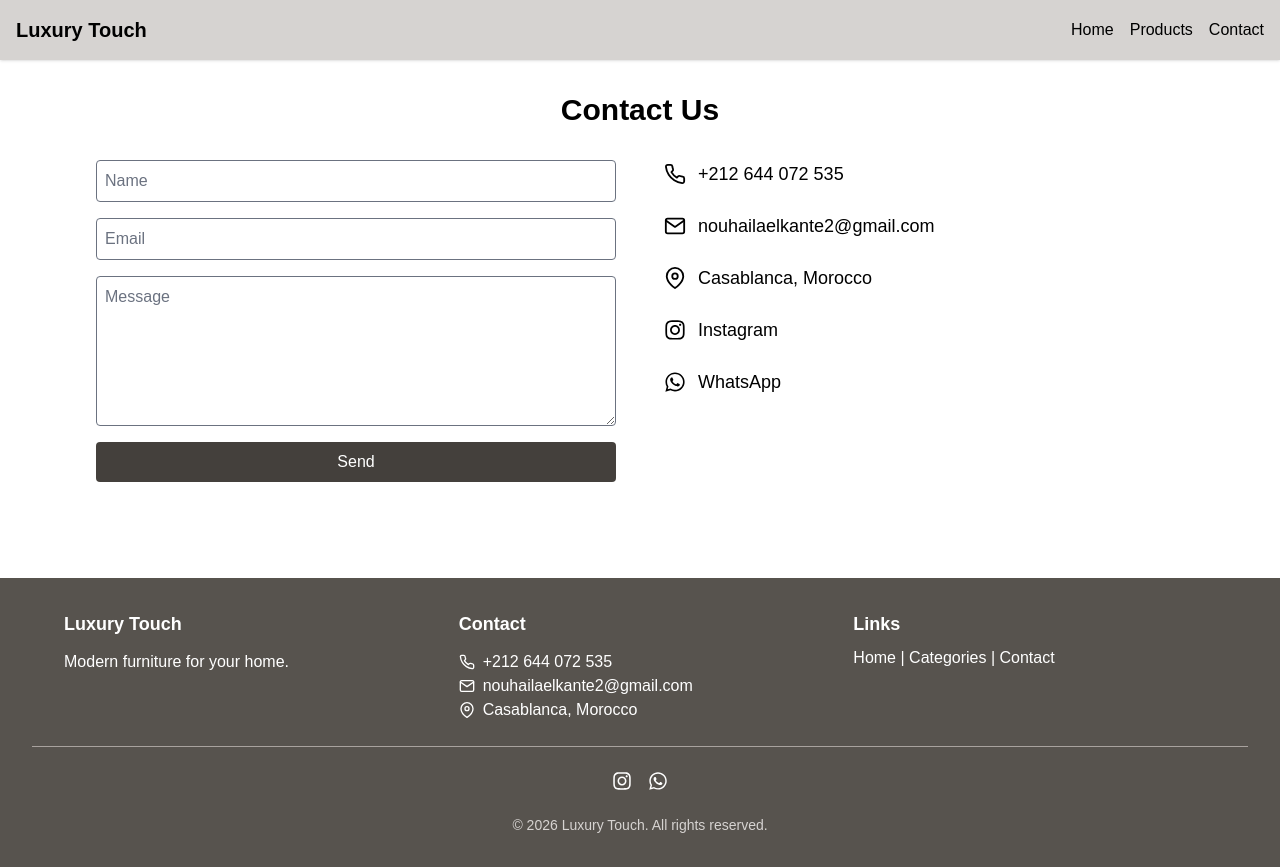
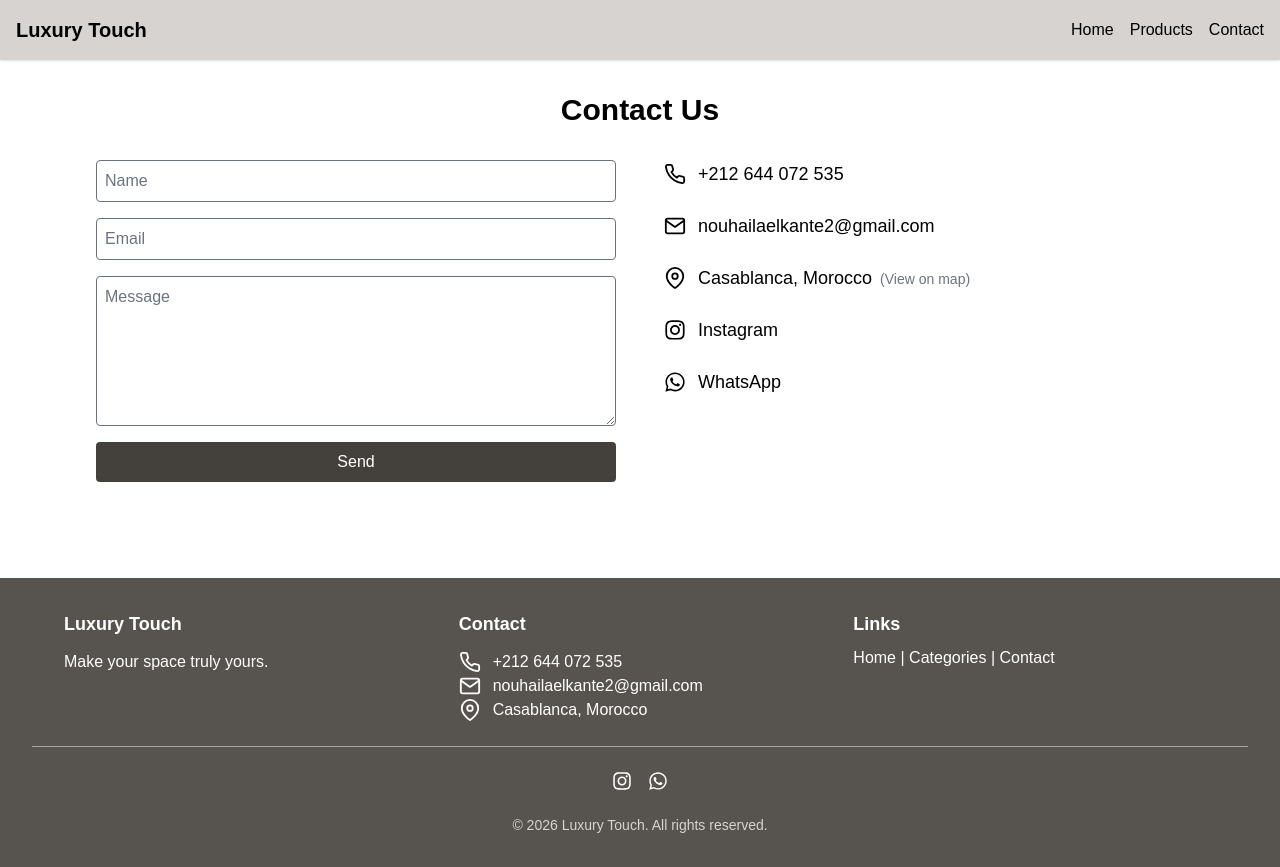
Before and after one commit to ElkanteNouhaila/furniture-next, a Next.js app: page /contact in a window 1280 px wide. Built offline with nearby package versions, Linux system fonts and the light colour scheme; a web font is replaced by a local one.

Commit message:
Refactor contact page and footer; update contact information links to use anchor tags for better accessibility and styling, enhance hover effects, and improve footer text for a more engaging user experience.

```diff
--- a/app/contact/page.tsx
+++ b/app/contact/page.tsx
@@ -125,27 +125,37 @@ export default function ContactPage() {
         <div className="flex-1 flex flex-col gap-6 text-lg">
           <a
             href="tel:+212644072535"
-            className="flex items-center gap-3 hover:text-stone-400"
+            className="flex items-center gap-3 hover:text-stone-400 hover:underline transition"
           >
             <FiPhone size={22} /> +212 644 072 535
           </a>
 
           <a
             href="mailto:nouhailaelkante2@gmail.com"
-            className="flex items-center gap-3 hover:text-stone-400"
+            className="flex items-center gap-3 hover:text-stone-400 hover:underline transition"
           >
             <FiMail size={22} /> nouhailaelkante2@gmail.com
           </a>
 
-          <div className="flex items-center gap-3">
-            <FiMapPin size={22} /> Casablanca, Morocco
-          </div>
+          <a
+            href="https://maps.app.goo.gl/7g8cEBHjws7zfUnV8"
+            target="_blank"
+            rel="noopener noreferrer"
+            className="flex items-center gap-3 hover:text-stone-400 hover:underline transition"
+          >
+            <FiMapPin size={22} />
+            <span>
+              Casablanca, Morocco
+              <span className="text-sm text-gray-500 ml-2">(View on map)</span>
+            </span>
+          </a>
+
 
           <a
             href="https://www.instagram.com/elkante_mohamed"
             target="_blank"
             rel="noopener noreferrer"
-            className="flex items-center gap-3 hover:text-pink-700"
+            className="flex items-center gap-3 hover:text-pink-700 hover:underline transition"
           >
             <FaInstagram size={22} /> Instagram
           </a>
@@ -154,7 +164,7 @@ export default function ContactPage() {
             href="https://wa.me/212644072535"
             target="_blank"
             rel="noopener noreferrer"
-            className="flex items-center gap-3 hover:text-green-700"
+            className="flex items-center gap-3 hover:text-green-700 hover:underline transition"
           >
             <FaWhatsapp size={22} /> WhatsApp
           </a>
--- a/app/ui/footer.tsx
+++ b/app/ui/footer.tsx
@@ -9,36 +9,48 @@ export default function Footer() {
 
         <div>
           <h3 className="text-lg font-semibold mb-3">Luxury Touch</h3>
-          <p>Modern furniture for your home.</p>
+          <p>Make your space truly yours.</p>
         </div>
 
         <div>
           <h3 className="text-lg font-semibold mb-3">Contact</h3>
 
-          <p className="flex items-center gap-2">
-            <FiPhone /> +212 644 072 535
-          </p>
+          <a
+            href="tel:+212644072535"
+            className="flex items-center gap-3 hover:text-stone-400 hover:underline transition"
+          >
+            <FiPhone size={22} /> +212 644 072 535
+          </a>
 
-          <p className="flex items-center gap-2">
-            <FiMail /> nouhailaelkante2@gmail.com
-          </p>
+          <a
+            href="mailto:nouhailaelkante2@gmail.com"
+            className="flex items-center gap-3 hover:text-stone-400 hover:underline transition"
+          >
+            <FiMail size={22} /> nouhailaelkante2@gmail.com
+          </a>
 
-          <p className="flex items-center gap-2">
-            <FiMapPin /> Casablanca, Morocco
-          </p>
+          <a
+            href="https://maps.app.goo.gl/7g8cEBHjws7zfUnV8"
+            target="_blank"
+            rel="noopener noreferrer"
+            className="flex items-center gap-3 hover:text-stone-400 hover:underline transition"
+          >
+            <FiMapPin size={22} />
+            Casablanca, Morocco
+          </a>
 
         </div>
 
         <div>
           <h3 className="text-lg font-semibold mb-2">Links</h3>
-          <Link href="/" className="hover:text-stone-300">Home</Link> |{" "}
-          <Link href="/categories" className="hover:text-stone-300">Categories</Link> |{" "}
-          <Link href="/contact" className="hover:text-stone-300">Contact</Link>
+          <Link href="/" className="hover:text-stone-300 hover:underline transition">Home</Link> |{" "}
+          <Link href="/categories" className="hover:text-stone-300 hover:underline transition">Categories</Link> |{" "}
+          <Link href="/contact" className="hover:text-stone-300 hover:underline transition">Contact</Link>
         </div>
 
       </div>
       <hr className="my-6 border-stone-400" />
-      <div className="flex justify-center gap-4 mt-4 text-xl">
+      <div className="flex justify-center gap-4 mt-4 text-xl ">
         <a href="https://www.instagram.com/elkante_mohamed?igsh=cGt2aW1mNWcweDEw" target="_blank"   rel="noopener noreferrer">
           <FaInstagram className="hover:text-pink-700"/>
         </a>
```
